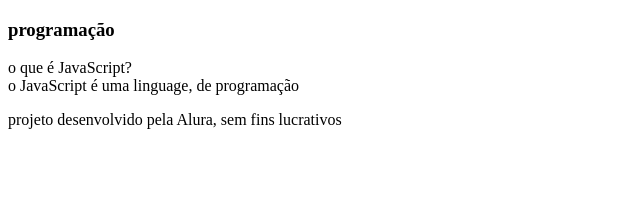
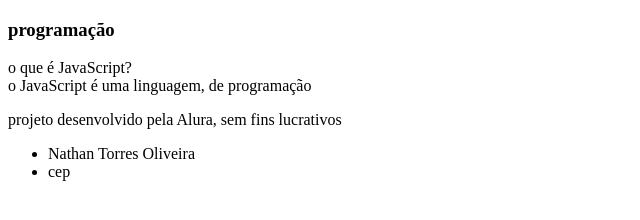
Before and after one commit to torresnathan279/flashcards, a plain HTML site: page index.html in a window 1280 px wide. Shown: the whole page, without its empty margins (0-640 px from the left). Drawn offline with Linux system fonts and the light colour scheme.

Commit message:
Add files via upload

```diff
--- a/index.html
+++ b/index.html
@@ -8,7 +8,8 @@
 </head>
 <body>
     <main>
-             <section id="container">
+
+            <section id="container">
 
              <article class="cartao">
              <div class="cartao_conteudo">
@@ -17,7 +18,7 @@
                     o que é JavaScript?
              </div>
             <div class="cartao_conteudo_resposta">
-            o JavaScript é uma linguage, de programação
+            o JavaScript é uma linguagem, de programação
             </div>
              </div>
             </article>
@@ -30,6 +31,10 @@
      projeto desenvolvido pela Alura, sem fins lucrativos
      </p>
       </footer>
-
+      <header class=”cabecalho”>
+       <ul class=”cabecalho-lista-item”>
+        <li>Nathan Torres Oliveira</li>
+        <li>cep</li>
+        </ul>
      </body>
      </html>
```
